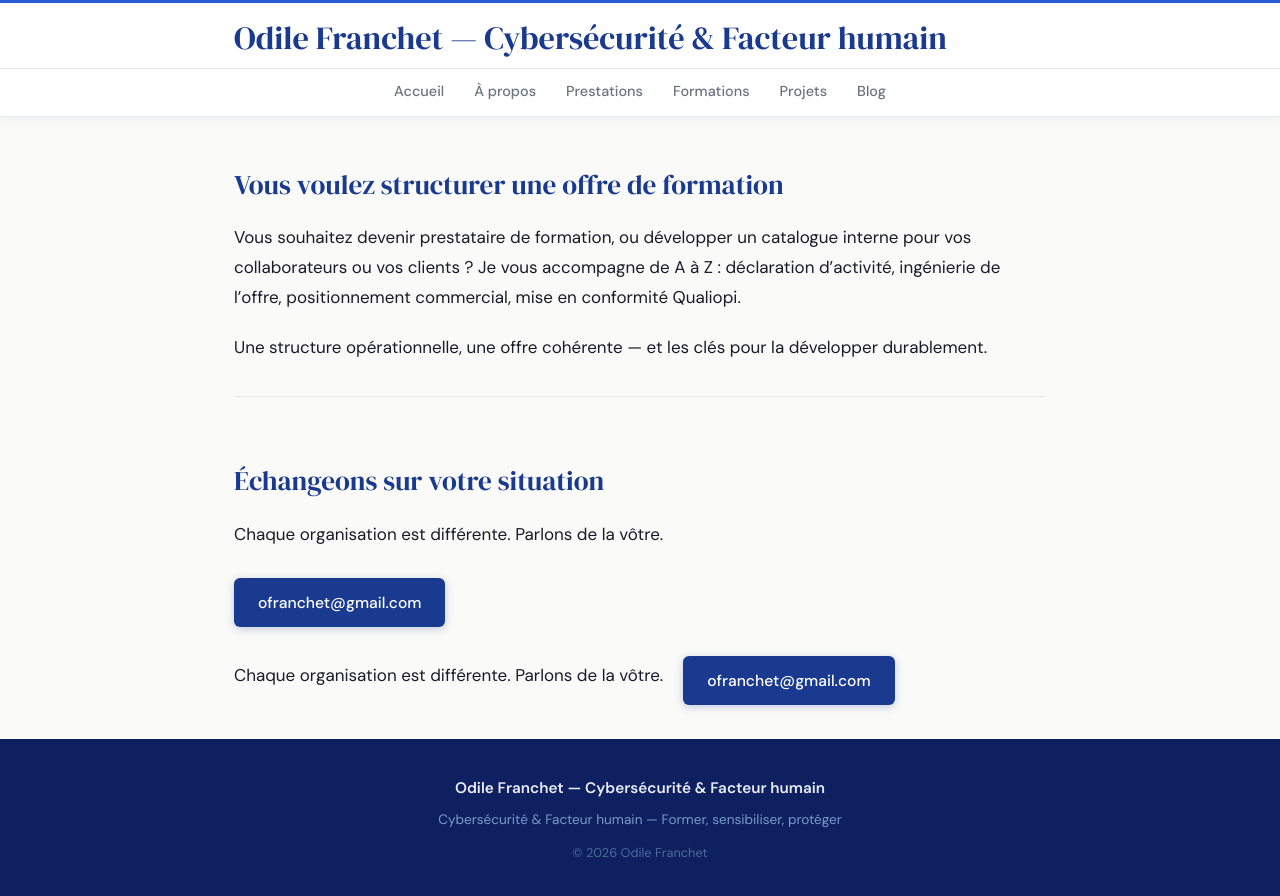
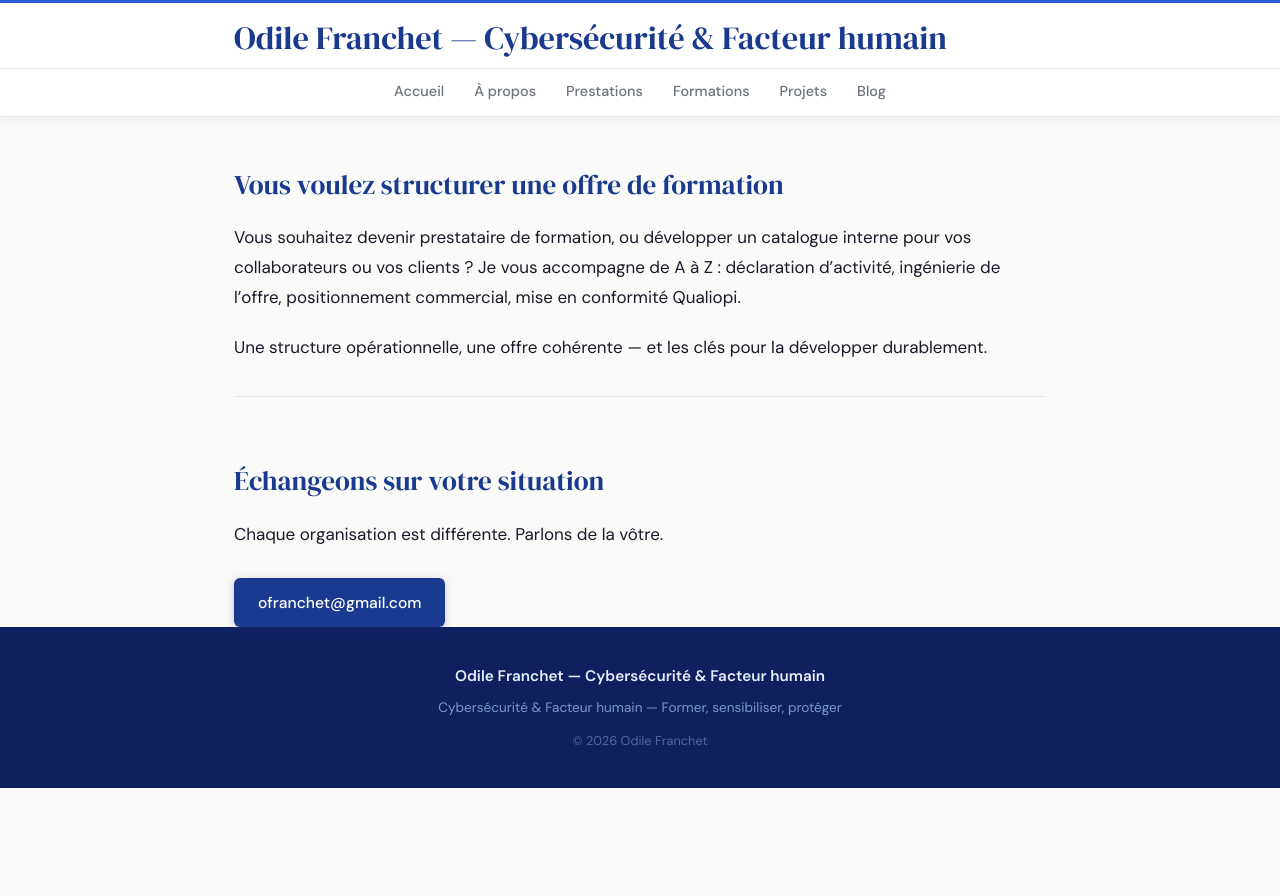
Before and after one commit to ofranchet73/ofranchet73.github.io, a Jekyll site: the page built from index.md, in a window 1280 px wide and 900 px high, scrolled down 1397 px. Shown: the top 896 px of the window. Built offline with Jekyll 4.4.1, drawn with Linux system fonts in a browser that asks for light colours; after the commit the page ends 2185 px from its top, so only the background shows below that.

Commit message:
Update home.html

```diff
--- a/_layouts/home.html
+++ b/_layouts/home.html
@@ -19,8 +19,4 @@ layout: default
 
 <div class="home-sections">
   {{ content }}
-  <div class="cta-inline">
-    <em>Chaque organisation est différente. Parlons de la vôtre.</em>
-    <a href="mailto:ofranchet@gmail.com" class="btn-email">ofranchet@gmail.com</a>
-  </div>
 </div>
```
